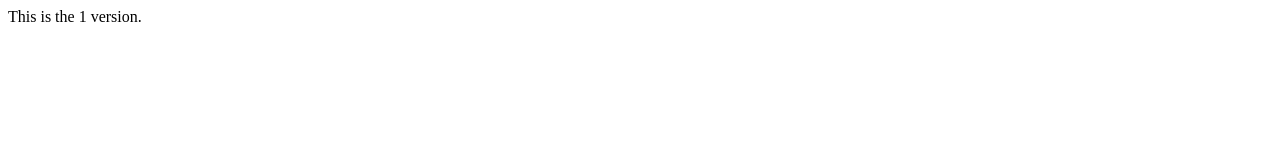
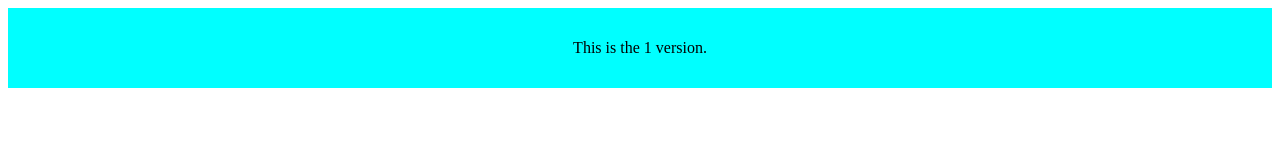
Before and after one commit to SenYong/communityBlog, a plain HTML site: page index.html in a window 1280 px wide. Drawn offline with Linux system fonts and the light colour scheme.

Commit message:
在分支修改了bug

```diff
--- a/index.html
+++ b/index.html
@@ -8,3 +8,12 @@
     <div>This is the 1 version. </div>
 </body>
 </html>
+<style>
+    div{
+        width: 100%;
+        height: 80px;
+        background-color: aqua;
+        line-height: 80px;
+        text-align: center;
+    }
+</style>
```
